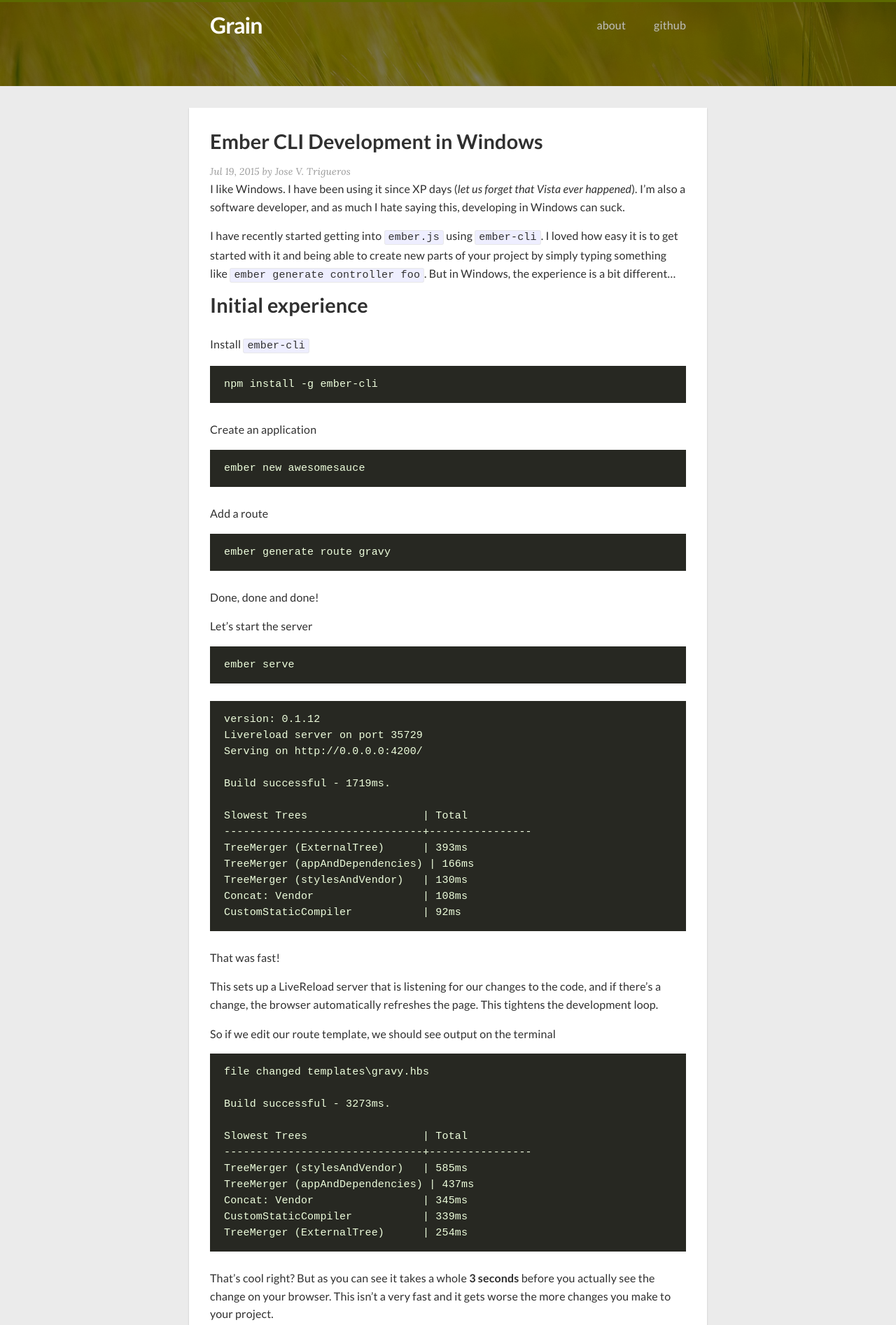
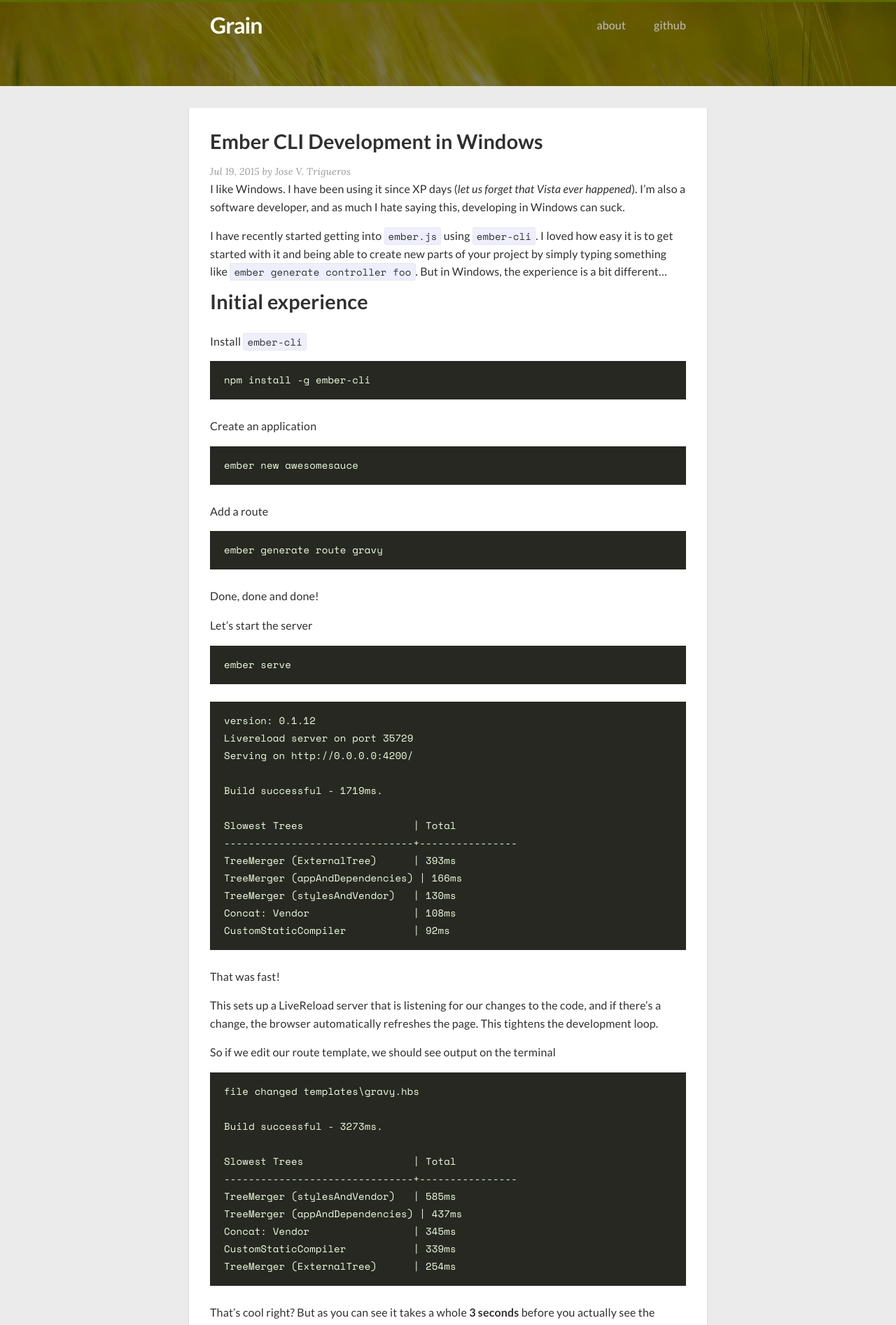
Before and after one commit to jvtrigueros/blog.jvtrigueros.com, a Jekyll site: the page built from src/_posts/2015-07-19-ember-cli-development-windows.md, in a window 1280 px wide. Shown: the top 1894 px of the page at 70% size. Built offline with Jekyll 4.4.1, drawn with Linux system fonts in a browser that asks for light colours; nearby versions of some CDN libraries; Markdown is read by kramdown in place of the engine named in the settings; comment, search, counter and statistics services are not loaded.

Commit message:
Select a font for code blocks

```diff
--- a/src/_sass/_globals.scss
+++ b/src/_sass/_globals.scss
@@ -165,7 +165,7 @@
  */
 pre,
 code {
-  font-size: 15px;
+  font-size: 14px;
   border: 1px solid $gray-color-light;
   border-radius: 3px;
   background-color: #eef;
@@ -173,6 +173,7 @@
 
 code {
   padding: 1px 5px;
+  font-family: $font-family-code;
 }
 
 pre {
--- a/src/_sass/_variables.scss
+++ b/src/_sass/_variables.scss
@@ -2,11 +2,13 @@
 // Google fonts api
 @import url("//fonts.googleapis.com/css?family=Lato:400,300,400italic,700");
 @import url("//fonts.googleapis.com/css?family=Lora:400,400italic,700italic,700");
+@import url('//fonts.googleapis.com/css?family=Space+Mono:400');
 @import url("//maxcdn.bootstrapcdn.com/font-awesome/4.4.0/css/font-awesome.min.css");
 
 // Our variables
 $font-family-base  : "Lato", Helvetica, Arial, sans-serif !default;
 $font-family-serif : "Lora", serif !default;
+$font-family-code  : "Space Mono", monospace !default;
 $font-size-base    : 16px !default;
 $line-height-base  : 1.6 !default;
 $small-font-size   : $font-size-base * 0.875 !default;
```
